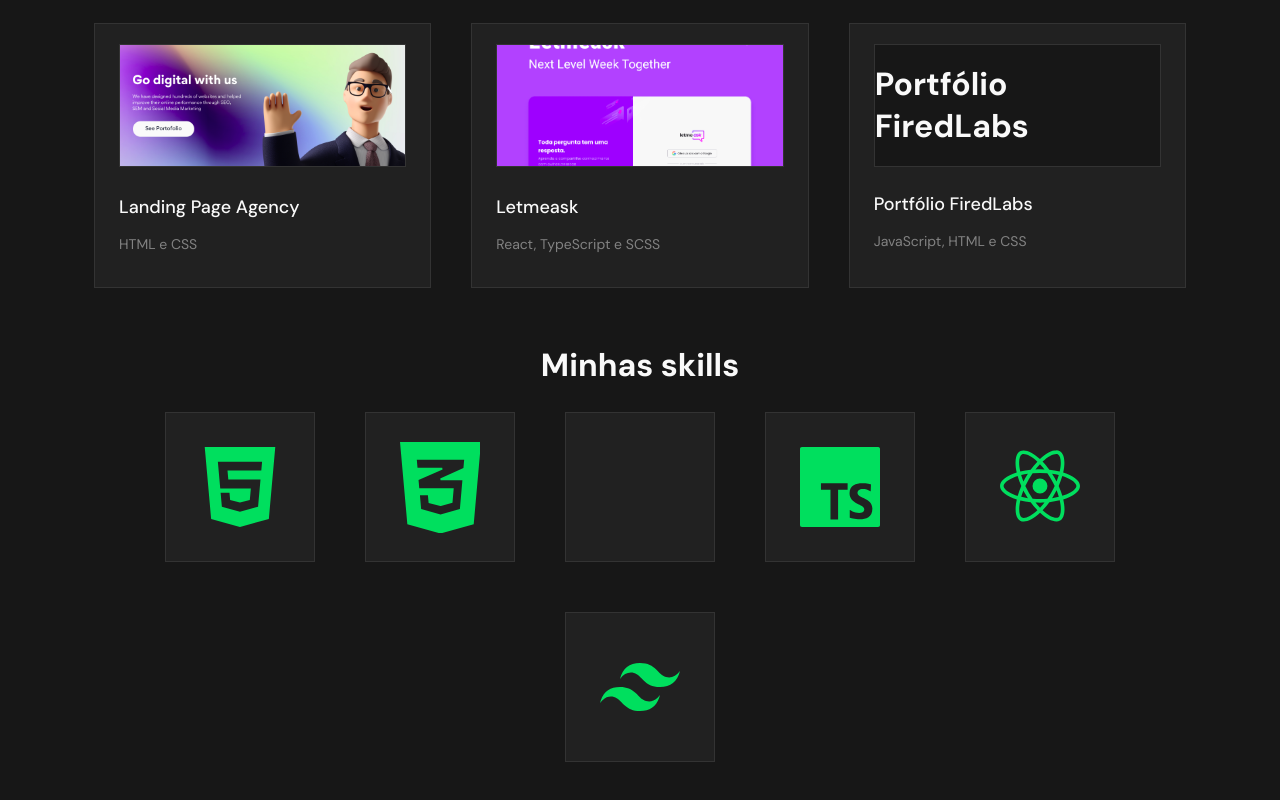
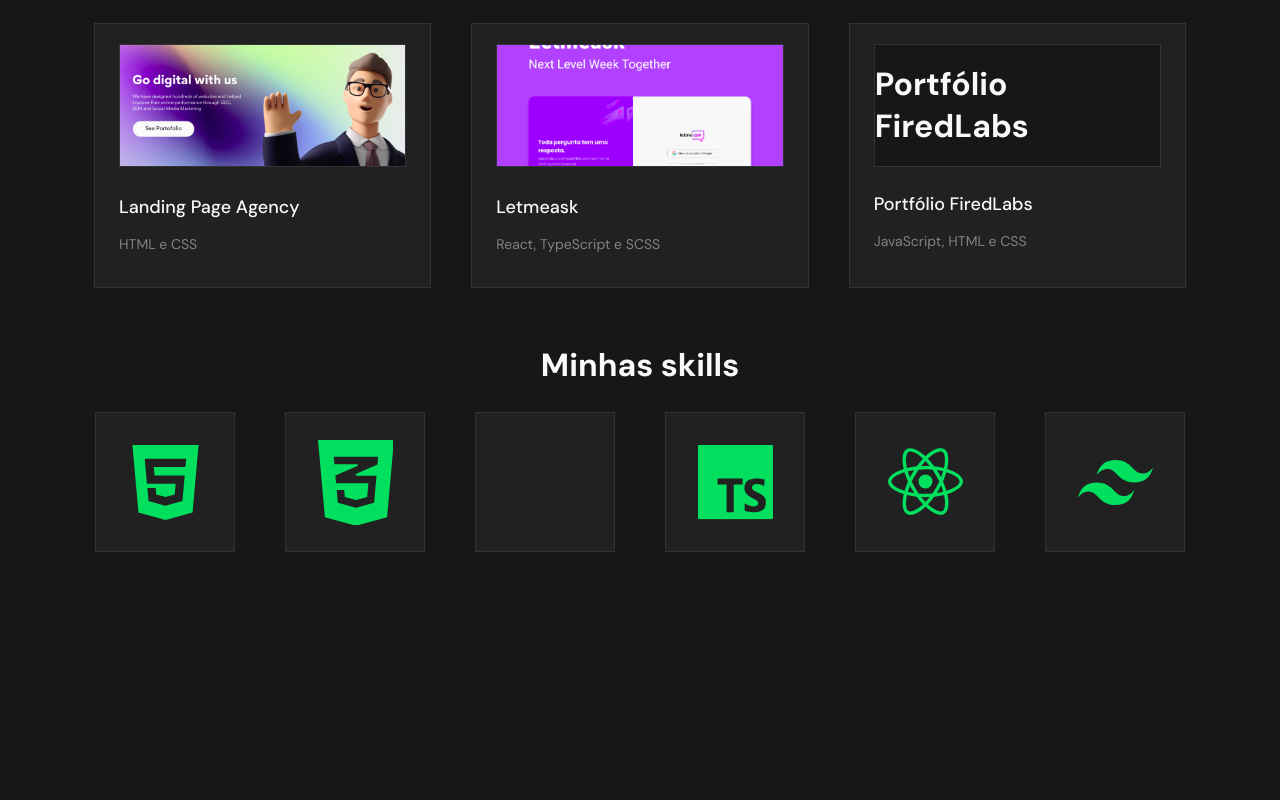
Before and after one commit to erickgust/portfolio, a React (Vite) app: page / in a window 1280 px wide. Shown: the part 1842-2642 px from the top of the page. After the commit the page ends 2450 px from the top, so only its background shows below. Built offline with nearby package versions, Linux system fonts and the light colour scheme; some icons are missing.

Commit message:
style: adjust size of skills cards and icons

```diff
--- a/src/skills/skills-styles.ts
+++ b/src/skills/skills-styles.ts
@@ -13,15 +13,15 @@ export const Container = styled.div`
 export const Article = styled.article`${({ theme }) => css`
   border: 1px solid ${theme.colors.gray[200]};
   background-color: ${theme.colors.gray[400]};
-  min-width: 15rem;
-  height: 15rem;
+  min-width: 14rem;
+  height: 14rem;
   display: flex;
   align-items: center;
   justify-content: center;
 
   svg {
     width: 100%;
-    max-width: 8rem;
+    max-width: 7.5rem;
   }
 
   @media (max-width: 768px) {
```
